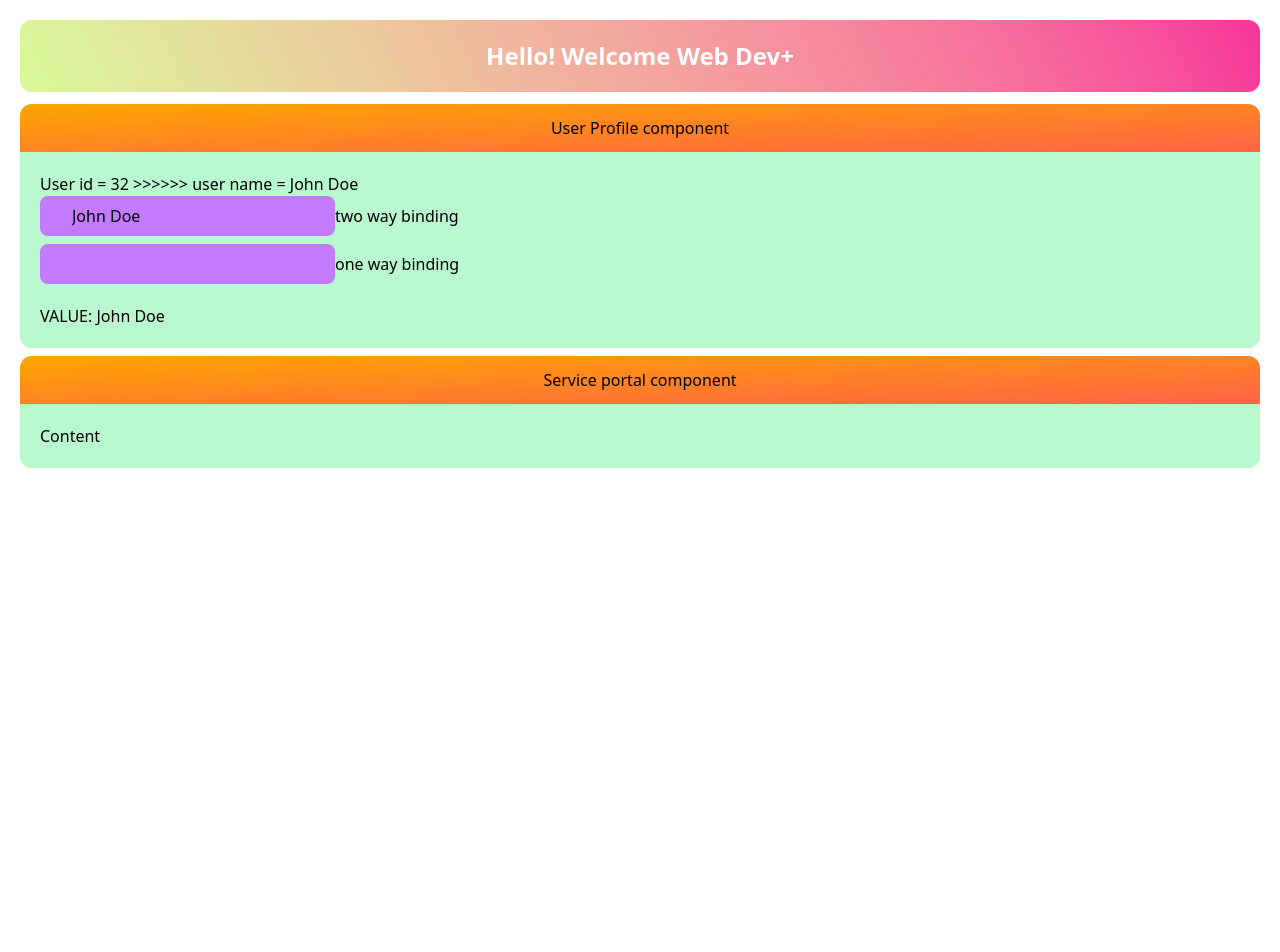
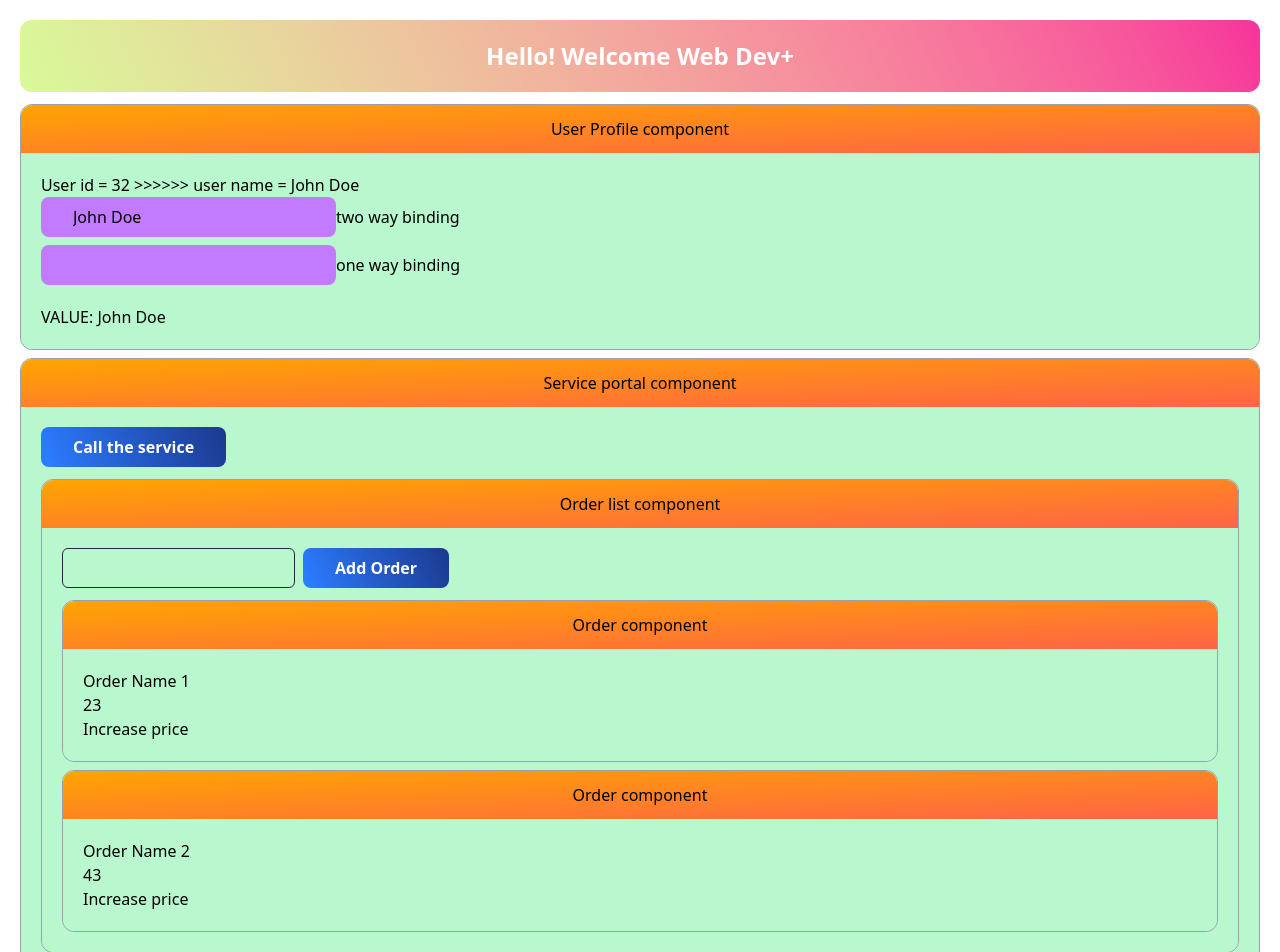
Before and after one commit to chamalkaMarasinghe/angular-web-development, an Angular app in the folder angular-web-solution/: page / in a window 1280 px wide. Shown: the top 952 px of the page. Before the commit the page ends 800 px from the top, so only its background shows below. Built offline with nearby package versions, Linux system fonts and the light colour scheme.

Commit message:
services emitters

```diff
--- a/angular-web-solution/src/app/app.ts
+++ b/angular-web-solution/src/app/app.ts
@@ -7,7 +7,7 @@ import { ServicePortal } from "./components/reusable/service-portal/service-port
 
 @Component({
   selector: 'app-root',
-  imports: [RouterOutlet, UserProfile, UserList, ServicePortal],
+  imports: [RouterOutlet, UserProfile, ServicePortal],
   templateUrl: './app.html',
   styleUrl: './app.css'
 })
--- /dev/null
+++ b/angular-web-solution/src/app/components/order/order-list/order-list.html
@@ -0,0 +1,29 @@
+<div class="bg-green-200 rounded-xl border border-gray-400">
+    <div class="bg-green-200 rounded-xl">
+        <p class="rounded-t-xl text-center py-3" appRedText>Order list component</p>
+        <div class="p-5">
+            <div class="flex flex-row gap-2 mb-3">
+                <!-- <span>adding orders</span> -->
+                <input
+                    type="text"
+                    class="border border-gray-800 rounded-md"
+                    [(ngModel)]="newOrder"
+                />
+                <button
+                    class="px-8 py-2 rounded-lg cursor-pointer font-semibold text-white bg-linear-65 from-blue-500 to-blue-900 hover:scale-105 transition-all duration-300"
+                    (click)="addOrder()"
+                >
+                    Add Order
+                </button>
+            </div>
+            <!-- <p>1</p> -->
+            <div class="flex flex-col gap-2">
+                @for (item of orders; let i = $index; track item) {
+                    <app-order [order]="item"></app-order>
+                } @empty {
+                    <li>No items found.</li>
+                }
+            </div>
+        </div>
+    </div>
+</div>
--- /dev/null
+++ b/angular-web-solution/src/app/components/order/order-list/order-list.ts
@@ -0,0 +1,34 @@
+import { Component, DoCheck, OnInit } from '@angular/core';
+import { RedTextDirective } from '../../../directives/red-text.directive';
+import { Order } from "../order/order";
+import { OrderService } from '../../../services/order.service';
+import { FormsModule } from '@angular/forms';
+
+@Component({
+  selector: 'app-order-list',
+  imports: [FormsModule, RedTextDirective, Order],
+  templateUrl: './order-list.html',
+  styleUrl: './order-list.css',
+  providers: [OrderService]
+})
+export class OrderList implements OnInit, DoCheck {
+
+  newOrder: string = '';
+  orders: { name: string, price: number}[] = [];
+
+  constructor(private orderService: OrderService) {}
+
+  ngOnInit() {
+    this.orders = this.orderService.orders;
+  }
+
+  ngDoCheck(): void {
+    this.orders = this.orderService.orders;
+    console.log(this.orders);
+
+  }
+
+  addOrder() {
+    this.orderService.addOrders(this.newOrder.split(" ")[0], parseInt(this.newOrder.split(" ")[1]));
+  }
+}
--- /dev/null
+++ b/angular-web-solution/src/app/components/order/order/order.html
@@ -0,0 +1,10 @@
+<div class="bg-green-200 rounded-xl border border-gray-400">
+    <div class="bg-green-200 rounded-xl">
+        <p class="rounded-t-xl text-center py-3" appRedText>Order component</p>
+        <div class="p-5">
+            <p>{{ order.name }}</p>
+            <p>{{ order.price }}</p>
+            <button class="cursor-pointer" (click)="increasePrice(order.name)" >Increase price</button>
+        </div>
+    </div>
+</div>
--- /dev/null
+++ b/angular-web-solution/src/app/components/order/order/order.ts
@@ -0,0 +1,22 @@
+import { Component, Input } from '@angular/core';
+import { RedTextDirective } from '../../../directives/red-text.directive';
+import { OrderService } from '../../../services/order.service';
+
+@Component({
+  selector: 'app-order',
+  imports: [RedTextDirective],
+  templateUrl: './order.html',
+  styleUrl: './order.css',
+  // providers: [OrderService]
+})
+export class Order {
+
+  @Input() order: { name: string, price: number } = { name: "", price : 0};
+
+  constructor(private orderService: OrderService) {}
+
+  increasePrice(name: string) {
+    this.orderService.increasePrice(name);
+    console.log(this.orderService.orders);
+  }
+}
--- a/angular-web-solution/src/app/components/reusable/service-portal/service-portal.html
+++ b/angular-web-solution/src/app/components/reusable/service-portal/service-portal.html
@@ -1,8 +1,18 @@
-<div class="bg-green-200 rounded-xl">
+<div class="bg-green-200 rounded-xl border border-gray-400">
     <div class="bg-green-200 rounded-xl">
         <p class="rounded-t-xl text-center py-3" appRedText>Service portal component</p>
         <div class="p-5">
-            <p>Content</p>
+            <div>
+                <button
+                    class="px-8 py-2 rounded-lg cursor-pointer font-semibold text-white bg-linear-65 from-blue-500 to-blue-900 hover:scale-105 transition-all duration-300"
+                    (click)="invokeService()"
+                >
+                    Call the service
+                </button>
+                <div class="mt-3">
+                    <app-order-list></app-order-list>
+                </div>
+            </div>
         </div>
     </div>
 </div>
--- a/angular-web-solution/src/app/components/reusable/service-portal/service-portal.ts
+++ b/angular-web-solution/src/app/components/reusable/service-portal/service-portal.ts
@@ -1,12 +1,20 @@
 import { Component } from '@angular/core';
 import { RedTextDirective } from "../../../directives/red-text.directive";
+import { ReportService } from '../../../services/report.service';
+import { OrderList } from "../../order/order-list/order-list";
 
 @Component({
   selector: 'app-service-portal',
-  imports: [RedTextDirective],
+  imports: [RedTextDirective, OrderList],
   templateUrl: './service-portal.html',
   styleUrl: './service-portal.css',
+  providers: [ReportService]
 })
 export class ServicePortal {
 
+  constructor(private reportService: ReportService) {}
+
+  invokeService() {
+    this.reportService.instantReport("Service invoked successfully")
+  }
 }
--- a/angular-web-solution/src/app/components/reusable/user-profile/user-profile.html
+++ b/angular-web-solution/src/app/components/reusable/user-profile/user-profile.html
@@ -1,4 +1,4 @@
-<div class="bg-green-200 rounded-xl">
+<div class="bg-green-200 rounded-xl border border-gray-400">
     <div class="bg-green-200 rounded-xl">
         <p class="rounded-t-xl text-center py-3" appRedText>User Profile component</p>
         <div class="p-5">
--- /dev/null
+++ b/angular-web-solution/src/app/services/order.service.ts
@@ -0,0 +1,28 @@
+export class OrderService {
+    orders: { name: string; price: number }[] = [
+        {
+            name: 'Order Name 1',
+            price: 23,
+        },
+        {
+            name: 'Order Name 2',
+            price: 43,
+        },
+    ];
+
+    addOrders(name: string, price: number) {
+        this.orders.push({ name, price });
+    }
+
+    increasePrice(name: string) {
+        console.log(this.orders);
+
+        this.orders = this.orders.map((item, index): {name: string, price: number} => {
+            if(item.name === name){
+                return { name: item.name, price: item.price + 1};
+            }else{
+                return item;
+            }
+        });
+    }
+}
--- /dev/null
+++ b/angular-web-solution/src/app/services/report.service.ts
@@ -0,0 +1,5 @@
+export class ReportService {
+    instantReport(status: string): void {
+        alert(status);
+    }
+}
```
Also changed, not shown: angular-web-solution/src/app/components/order/order-list/order-list.css (added), angular-web-solution/src/app/components/order/order/order.css (added), 2 other files (tests, documents, lock files or other folders).
